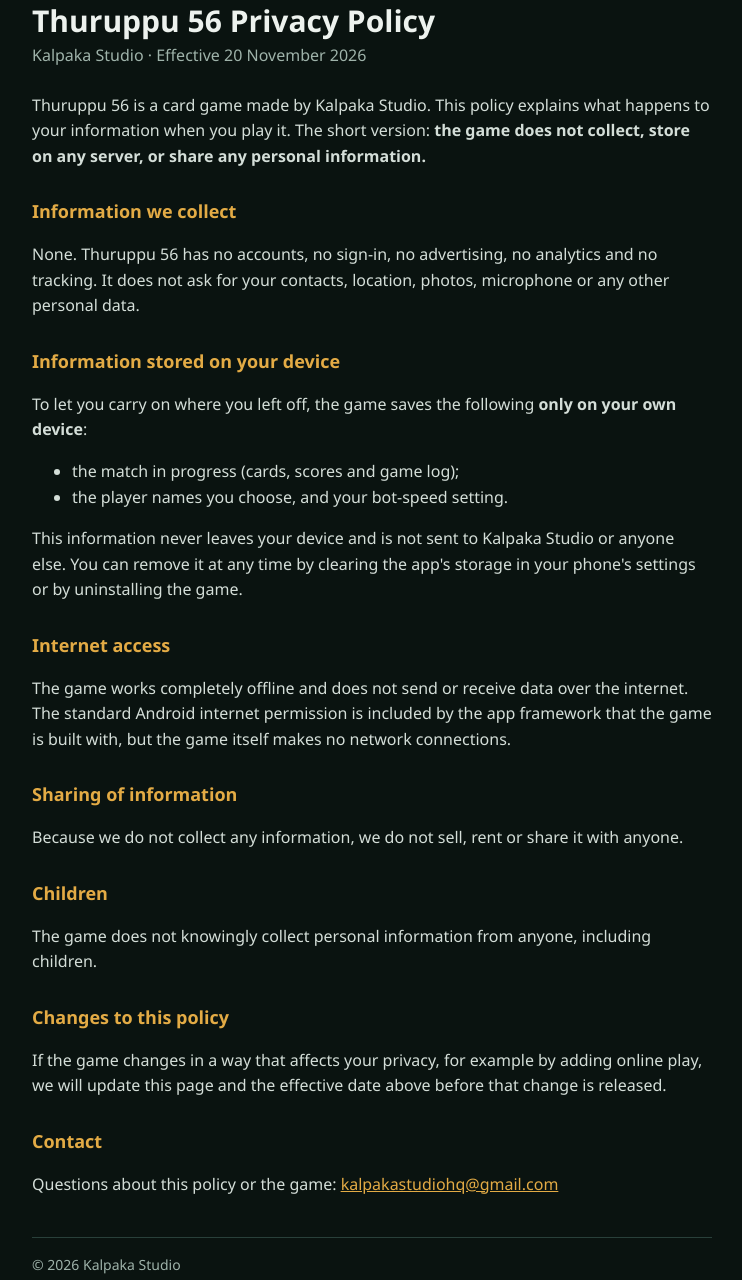
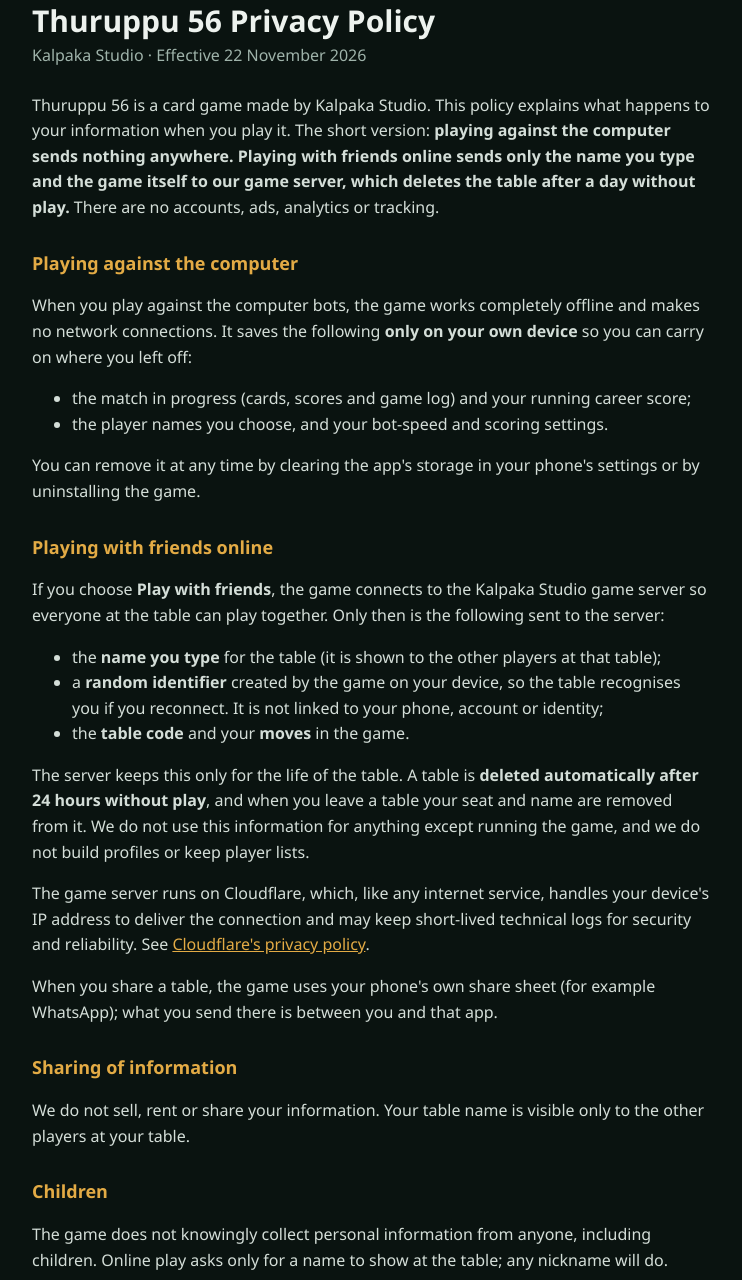
Before and after one commit to Kalpaka-Studio/kalpaka-studio.github.io, a plain HTML site: page thuruppu/privacy.html in a window 1280 px wide. Shown: the part 37-1317 px from the top of the page, without its empty margins (268-1010 px from the left). Drawn offline with Linux system fonts and the light colour scheme.

Commit message:
Thuruppu 56 privacy policy: online play with friends

```diff
--- a/thuruppu/privacy.html
+++ b/thuruppu/privacy.html
@@ -20,32 +20,37 @@
 <body>
 <main>
   <h1>Thuruppu 56 Privacy Policy</h1>
-  <p class="meta">Kalpaka Studio · Effective 20 November 2026</p>
+  <p class="meta">Kalpaka Studio · Effective 22 November 2026</p>
 
-  <p>Thuruppu 56 is a card game made by Kalpaka Studio. This policy explains what happens to your information when you play it. The short version: <strong>the game does not collect, store on any server, or share any personal information.</strong></p>
+  <p>Thuruppu 56 is a card game made by Kalpaka Studio. This policy explains what happens to your information when you play it. The short version: <strong>playing against the computer sends nothing anywhere. Playing with friends online sends only the name you type and the game itself to our game server, which deletes the table after a day without play.</strong> There are no accounts, ads, analytics or tracking.</p>
 
-  <h2>Information we collect</h2>
-  <p>None. Thuruppu 56 has no accounts, no sign-in, no advertising, no analytics and no tracking. It does not ask for your contacts, location, photos, microphone or any other personal data.</p>
+  <h2>Playing against the computer</h2>
+  <p>When you play against the computer bots, the game works completely offline and makes no network connections. It saves the following <strong>only on your own device</strong> so you can carry on where you left off:</p>
+  <ul>
+    <li>the match in progress (cards, scores and game log) and your running career score;</li>
+    <li>the player names you choose, and your bot-speed and scoring settings.</li>
+  </ul>
+  <p>You can remove it at any time by clearing the app's storage in your phone's settings or by uninstalling the game.</p>
 
-  <h2>Information stored on your device</h2>
-  <p>To let you carry on where you left off, the game saves the following <strong>only on your own device</strong>:</p>
+  <h2>Playing with friends online</h2>
+  <p>If you choose <strong>Play with friends</strong>, the game connects to the Kalpaka Studio game server so everyone at the table can play together. Only then is the following sent to the server:</p>
   <ul>
-    <li>the match in progress (cards, scores and game log);</li>
-    <li>the player names you choose, and your bot-speed setting.</li>
+    <li>the <strong>name you type</strong> for the table (it is shown to the other players at that table);</li>
+    <li>a <strong>random identifier</strong> created by the game on your device, so the table recognises you if you reconnect. It is not linked to your phone, account or identity;</li>
+    <li>the <strong>table code</strong> and your <strong>moves</strong> in the game.</li>
   </ul>
-  <p>This information never leaves your device and is not sent to Kalpaka Studio or anyone else. You can remove it at any time by clearing the app's storage in your phone's settings or by uninstalling the game.</p>
-
-  <h2>Internet access</h2>
-  <p>The game works completely offline and does not send or receive data over the internet. The standard Android internet permission is included by the app framework that the game is built with, but the game itself makes no network connections.</p>
+  <p>The server keeps this only for the life of the table. A table is <strong>deleted automatically after 24 hours without play</strong>, and when you leave a table your seat and name are removed from it. We do not use this information for anything except running the game, and we do not build profiles or keep player lists.</p>
+  <p>The game server runs on Cloudflare, which, like any internet service, handles your device's IP address to deliver the connection and may keep short-lived technical logs for security and reliability. See <a href="https://www.cloudflare.com/privacypolicy/">Cloudflare's privacy policy</a>.</p>
+  <p>When you share a table, the game uses your phone's own share sheet (for example WhatsApp); what you send there is between you and that app.</p>
 
   <h2>Sharing of information</h2>
-  <p>Because we do not collect any information, we do not sell, rent or share it with anyone.</p>
+  <p>We do not sell, rent or share your information. Your table name is visible only to the other players at your table.</p>
 
   <h2>Children</h2>
-  <p>The game does not knowingly collect personal information from anyone, including children.</p>
+  <p>The game does not knowingly collect personal information from anyone, including children. Online play asks only for a name to show at the table; any nickname will do.</p>
 
   <h2>Changes to this policy</h2>
-  <p>If the game changes in a way that affects your privacy, for example by adding online play, we will update this page and the effective date above before that change is released.</p>
+  <p>If the game changes in a way that affects your privacy, we will update this page and the effective date above before that change is released.</p>
 
   <h2>Contact</h2>
   <p>Questions about this policy or the game: <a href="mailto:kalpakastudiohq@gmail.com">kalpakastudiohq@gmail.com</a></p>
```
